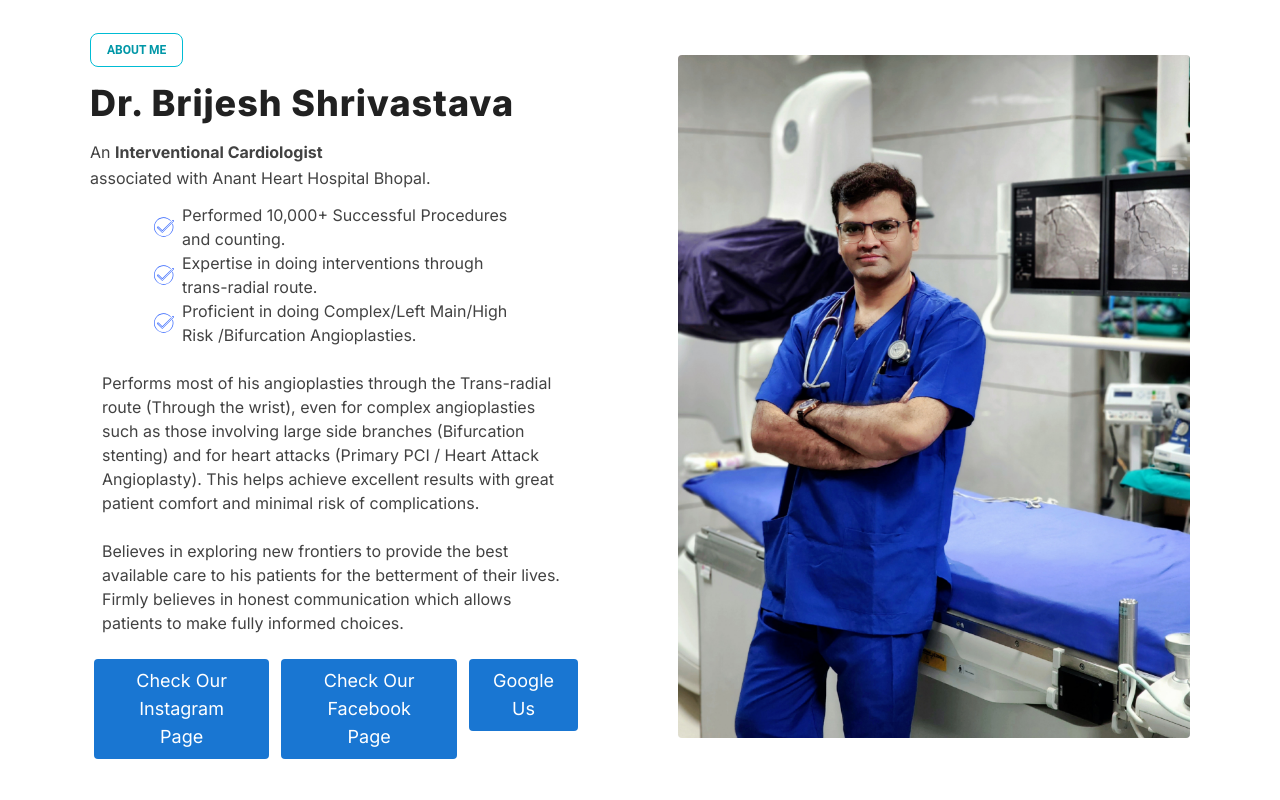
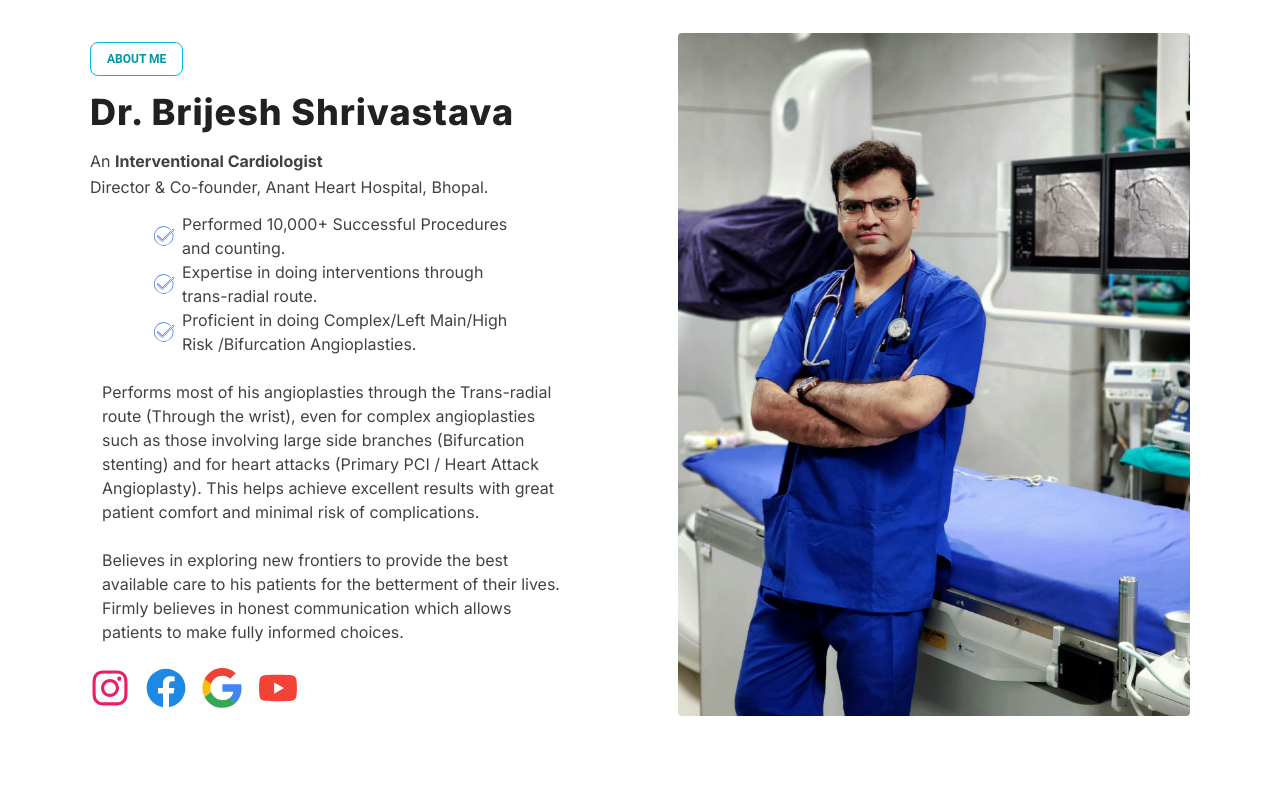
Before and after one commit to Mrityunjay20/DrWebsiteTemplate, a Next.js app: page / in a window 1280 px wide. Shown: the part 1360-2160 px from the top of the page. Built offline with nearby package versions, Linux system fonts and the light colour scheme.

Commit message:
minor text and logo changes

```diff
--- a/package.json
+++ b/package.json
@@ -14,7 +14,8 @@
     "@vercel/analytics": "^1.2.2",
     "next": "14.1.1",
     "react": "^18",
-    "react-dom": "^18"
+    "react-dom": "^18",
+    "react-icons": "^5.5.0"
   },
   "devDependencies": {
     "autoprefixer": "^10.0.1",
--- a/src/app/components/AboutSection.js
+++ b/src/app/components/AboutSection.js
@@ -1,18 +1,28 @@
 import { Chip } from "@material-tailwind/react";
-
+import { FaInstagram, FaFacebook, FaGoogle, FaYoutube } from "react-icons/fa";
 
 export default function AboutSection() {
   return (
     <>
-      <section id="About" className="text-gray-800 px-2 body-font sm:-mt-6 md:mt-24 lg:mt-36">
+      <section
+        id="About"
+        className="text-gray-800 px-2 body-font sm:-mt-6 md:mt-24 lg:mt-36"
+      >
         <div className="container mx-auto flex px-5 py-24 md:flex-row flex-col items-center">
           <div className="lg:flex-grow md:w-1/2 lg:pr-24 md:pr-16 flex flex-col md:items-start md:text-left mb-16 md:mb-0 items-center text-center">
-          <Chip variant="outlined" color="cyan" value="About Me" size="lg" className="mb-4" />
+            <Chip
+              variant="outlined"
+              color="cyan"
+              value="About Me"
+              size="lg"
+              className="mb-4"
+            />
             <h1 className="title-font sm:text-4xl text-4xl mb-4 tracking-wide font-extrabold text-gray-900">
               Dr. Brijesh Shrivastava
             </h1>
             <p className="mb-3 leading-relaxed">
-            An <strong>Interventional Cardiologist</strong>  <br/>associated with Anant Heart Hospital Bhopal.
+              An <strong>Interventional Cardiologist</strong> <br />
+              Director & Co-founder, Anant Heart Hospital, Bhopal.
             </p>
             <ul className="mb-6 sm:px-8 px-2">
               <li className="flex items-center sm:px-8 text-left my-auto">
@@ -40,24 +50,88 @@ export default function AboutSection() {
                   className="mr-2 "
                   width="20px"
                 />
-                    Proficient in doing Complex/Left Main/High Risk /Bifurcation Angioplasties.
+                Proficient in doing Complex/Left Main/High Risk /Bifurcation
+                Angioplasties.
               </li>
             </ul>
-            <p className="mb-6 px-3">Performs most of his angioplasties through the Trans-radial route (Through the wrist), even for complex angioplasties such as those involving large side branches (Bifurcation stenting) and for heart attacks (Primary PCI / Heart Attack Angioplasty). This helps achieve excellent results with great patient comfort and minimal risk of complications.</p>
-            <p className="mb-6 px-3">Believes in exploring new frontiers to provide the best available care to his patients for the betterment of their lives. Firmly believes in honest communication which allows patients to make fully informed choices.</p>
-            <div className="flex justify-center">
-              <a href="https://www.instagram.com/drbrijesh_shrivastava?igsh=ejJ2ZHpkOTkxNnJo">
-              <button className="inline-flex mr-3 ml-1 text-white bg-blue-700 border-0 py-2 px-6 focus:outline-none duration-100 hover:bg-blue-900 rounded text-lg">
-                Check Our Instagram Page
-              </button></a>
-              <a href="https://www.facebook.com/profile.php?id=100066535004525&mibextid=JRoKGi">
-              <button className="inline-flex mr-3 text-white bg-blue-700 border-0 py-2 px-6 focus:outline-none duration-100 hover:bg-blue-900 rounded text-lg">
-                Check Our Facebook Page
-              </button></a>
-              <a href="https://g.co/kgs/JX7FJGf" target={"__blank"}>
-              <button className="inline-flex mr-1 text-white bg-blue-700 border-0 py-2 px-6 focus:outline-none duration-100 hover:bg-blue-900 rounded text-lg">
-                Google Us
-              </button></a>
+            <p className="mb-6 px-3">
+              Performs most of his angioplasties through the Trans-radial route
+              (Through the wrist), even for complex angioplasties such as those
+              involving large side branches (Bifurcation stenting) and for heart
+              attacks (Primary PCI / Heart Attack Angioplasty). This helps
+              achieve excellent results with great patient comfort and minimal
+              risk of complications.
+            </p>
+            <p className="mb-6 px-3">
+              Believes in exploring new frontiers to provide the best available
+              care to his patients for the betterment of their lives. Firmly
+              believes in honest communication which allows patients to make
+              fully informed choices.
+            </p>
+            <div className="flex space-x-4">
+            <a
+  href="https://www.instagram.com/drbrijesh_shrivastava?igsh=ejJ2ZHpkOTkxNnJo"
+  target="_blank"
+  rel="noopener noreferrer"
+  className="text-pink-500 hover:text-pink-700 transition duration-200 hover:scale-110"
+>
+  <FaInstagram size={40} />
+</a>
+
+<a
+  href="https://www.facebook.com/profile.php?id=100066535004525&mibextid=JRoKGi"
+  target="_blank"
+  rel="noopener noreferrer"
+  className="text-blue-600 hover:text-blue-800 transition duration-200 hover:scale-110"
+>
+  <FaFacebook size={40} />
+</a>
+
+<a
+  href="https://g.co/kgs/JX7FJGf"
+  target="_blank"
+  rel="noopener noreferrer"
+  className="text-yellow-500 hover:text-red-600 transition duration-200 hover:scale-110"
+>
+  <svg
+    viewBox="-3 0 262 262"
+    xmlns="http://www.w3.org/2000/svg"
+    preserveAspectRatio="xMidYMid"
+    className="w-10 h-10 transition duration-200 hover:scale-110"
+  >
+    <g id="SVGRepo_iconCarrier">
+      <path
+        className="hover:fill-blue-600 transition duration-200"
+        d="M255.878 133.451c0-10.734-.871-18.567-2.756-26.69H130.55v48.448h71.947c-1.45 12.04-9.283 30.172-26.69 42.356l-.244 1.622 38.755 30.023 2.685.268c24.659-22.774 38.875-56.282 38.875-96.027"
+        fill="#4285F4"
+      ></path>
+      <path
+        className="hover:fill-green-600 transition duration-200"
+        d="M130.55 261.1c35.248 0 64.839-11.605 86.453-31.622l-41.196-31.913c-11.024 7.688-25.82 13.055-45.257 13.055-34.523 0-63.824-22.773-74.269-54.25l-1.531.13-40.298 31.187-.527 1.465C35.393 231.798 79.49 261.1 130.55 261.1"
+        fill="#34A853"
+      ></path>
+      <path
+        className="hover:fill-yellow-500 transition duration-200"
+        d="M56.281 156.37c-2.756-8.123-4.351-16.827-4.351-25.82 0-8.994 1.595-17.697 4.206-25.82l-.073-1.73L15.26 71.312l-1.335.635C5.077 89.644 0 109.517 0 130.55s5.077 40.905 13.925 58.602l42.356-32.782"
+        fill="#FBBC05"
+      ></path>
+      <path
+        className="hover:fill-red-600 transition duration-200"
+        d="M130.55 50.479c24.514 0 41.05 10.589 50.479 19.438l36.844-35.974C195.245 12.91 165.798 0 130.55 0 79.49 0 35.393 29.301 13.925 71.947l42.211 32.783c10.59-31.477 39.891-54.251 74.414-54.251"
+        fill="#EB4335"
+      ></path>
+    </g>
+  </svg>
+</a>
+
+<a
+  href="https://youtube.com/@drbrijeshshrivastavainterv2913?si=fJiD0HngkB4MYmjZ"
+  target="_blank"
+  rel="noopener noreferrer"
+  className="text-red-500 hover:text-red-700 transition duration-200 hover:scale-110"
+>
+  <FaYoutube size={40} />
+</a>
 
             </div>
           </div>
--- a/src/app/components/Details.js
+++ b/src/app/components/Details.js
@@ -12,15 +12,15 @@ export default function Details() {
                     </h1>
                     <p className="leading-relaxed mb-3">
                       Mon - Fri:{" "}
-                      <span className="text-right">6:00pm - 9:00pm.</span>
+                      <span className="text-right">6:30pm - 8:30pm</span>
                     </p>
-                    <p className="leading-relaxed mb-3">
+                    {/* <p className="leading-relaxed mb-3">
                       Wednesday: 8:00pm - 9:00pm
                     </p>
                     <p className="leading-relaxed mb-3">
                       Saturday: 6:00pm - 8:00pm
-                    </p>
-                    <p className="leading-relaxed mb-3">Sunday: Holiday</p>
+                    </p> */}
+                    <p className="leading-relaxed mb-3">Sunday: Closed</p>
                   </div>
                 </div>
                 <div className="p-4 lg:w-1/3">
--- a/src/app/components/NavbarWithMegaMenu.js
+++ b/src/app/components/NavbarWithMegaMenu.js
@@ -202,7 +202,7 @@ function NavList() {
           About
         </ListItem>
       </Typography>
-      {/* <Typography
+       {/* <Typography
         as="a"
         href="#"
         variant="h6"
@@ -212,7 +212,7 @@ function NavList() {
         <ListItem className="flex items-center hover:text-light-blue-700 gap-2 py-2 pr-4">
           Videos
         </ListItem>
-      </Typography>
+      </Typography> */}
       <Typography
         as="a"
         href="/Gallery"
@@ -223,7 +223,7 @@ function NavList() {
         <ListItem className="flex items-center hover:text-light-blue-700 gap-2 py-2 pr-4">
           Gallery
         </ListItem>
-      </Typography> */}
+      </Typography>
       <Typography
         as="a"
         href="#testimonials"
@@ -264,7 +264,7 @@ export function NavbarWithMegaMenu() {
     <>
       <div className="hidden scroll-smooth duration-300 lg:flex justify-between bg-[#f8a240]">
         <div className="text-left p-4 font-semibold text-white">
-          Opening Hours: Mon - Sat : 6.00 am - 9.00 pm, Sunday Closed
+          Opening Hours: Mon - Sat : 6.30 pm - 8.30 pm, Sunday Closed
         </div>
         <div className="flex items-center text-right p-4 px-8 my-auto bg-blue-700">
           <img src="/mail.svg" alt="Mail Icon" className="mr-2" width="20px" />
```
Also changed, not shown: 1 other file (tests, documents, lock files or other folders). Lines whose indentation alone changed are shown as unchanged.
